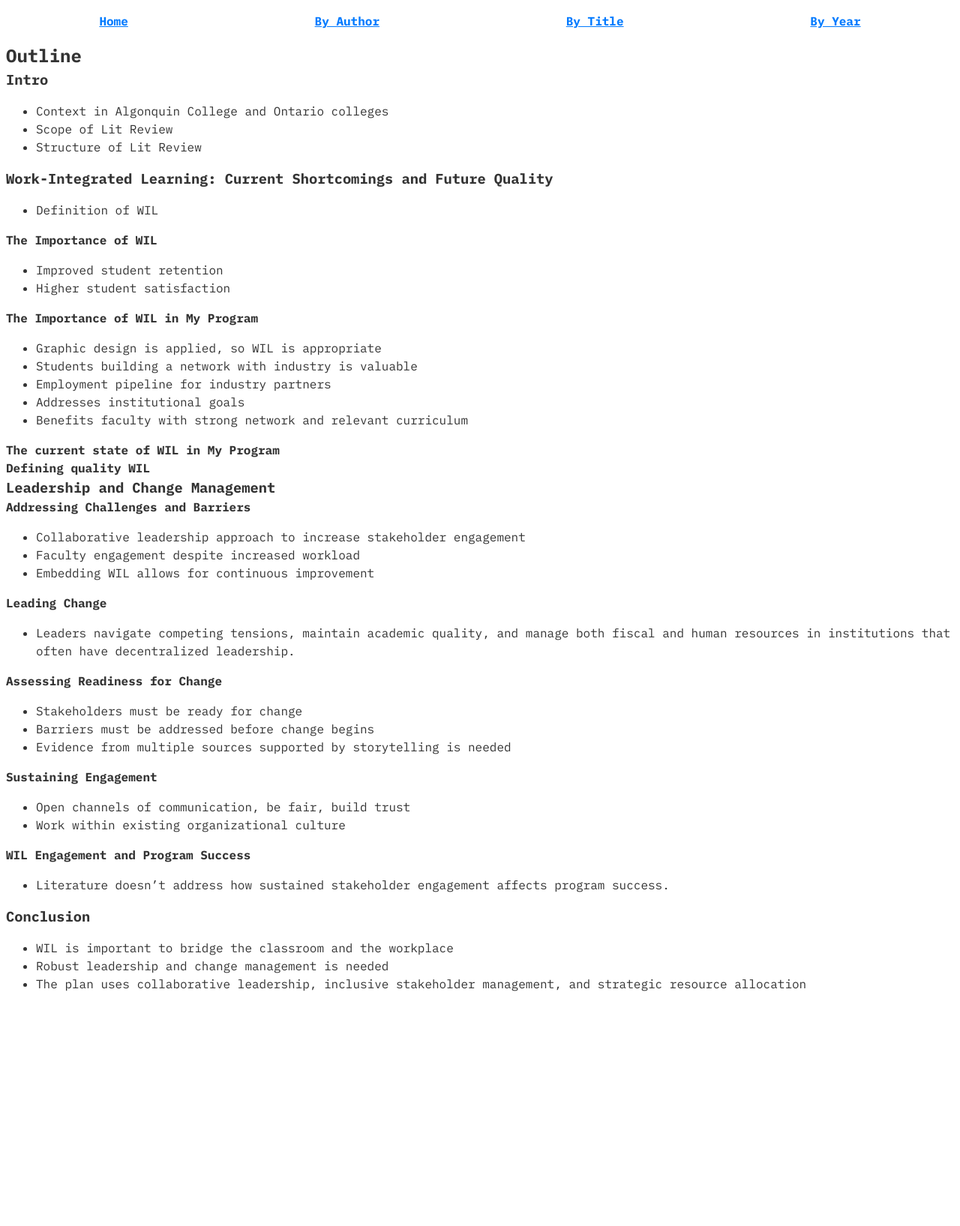
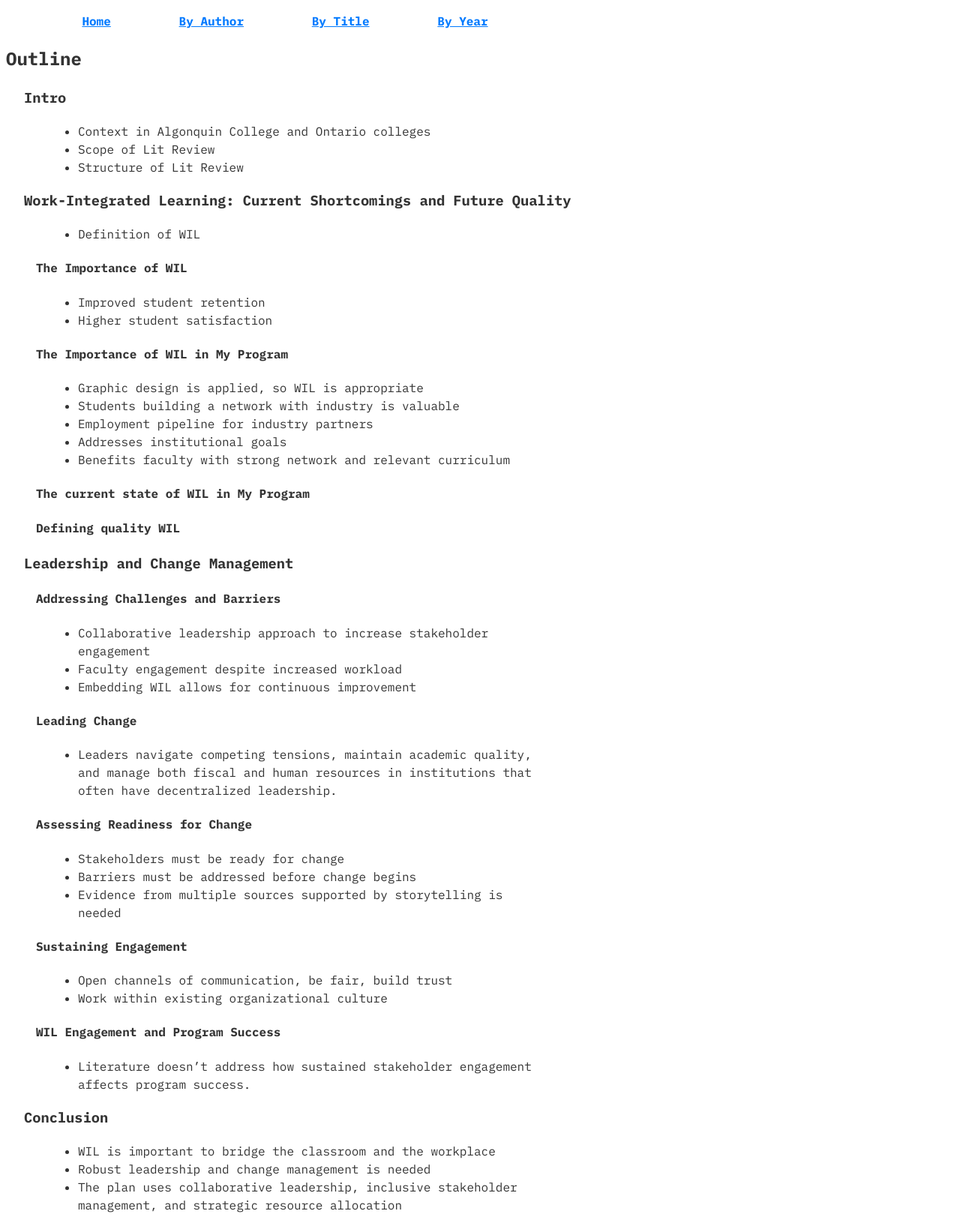
Before and after one commit to AlainParadis/HEAL610, a Jekyll site: the page built from index.md, in a window 1280 px wide. Shown: the whole page at 75% size. Built offline with Jekyll 4.4.1, drawn with Linux system fonts in a browser that asks for light colours; before the commit the page ends 1340 px from its top, so only the background shows below that.

Commit message:
update outline styling

```diff
--- a/css/style.css
+++ b/css/style.css
@@ -16,9 +16,19 @@ h1, h2, h3, h4, h5, h6 {
     font-family: "IBM Plex Mono", serif;
     font-weight: 700;
     font-style: normal;
-    margin: 0;
-    padding: 0;
 }
+
+h3 { margin-left: 1.5rem; }
+h4 { margin-left: 2.5rem; }
+
+ul
+{
+	margin-left: 3.5rem;
+	padding-top: 0;
+/*     border: 1px #000 solid; */
+    max-width: 50%;
+}
+
 
 nav a {
     font-family: "IBM Plex Mono", serif;
```
